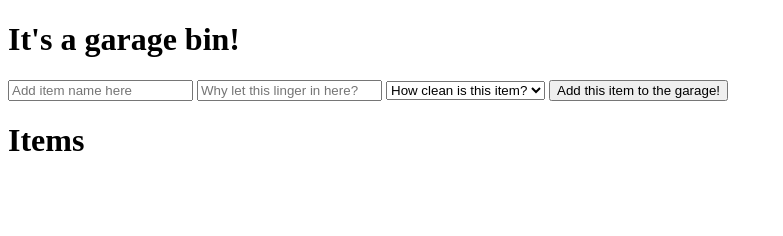
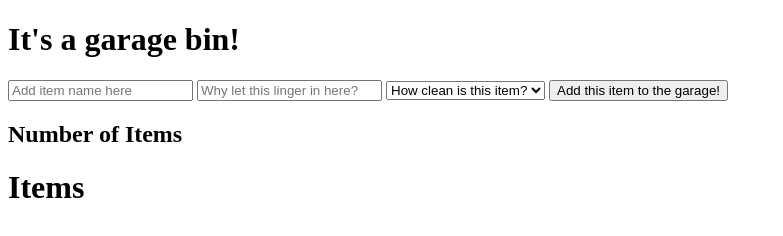
Before and after one commit to thatPamIAm/garage_bin, a website: page public/index.html in a window 1280 px wide. Shown: the whole page, without its empty margins (0-783 px from the left). Drawn offline with Linux system fonts and the light colour scheme.

Commit message:
Add header for number of items

```diff
--- a/public/index.html
+++ b/public/index.html
@@ -27,6 +27,7 @@
     </div>
 
     <div class='garage-list'>
+      <h2>Number of Items</h2>
       <h1>Items</h1>
     </div>
 
```
